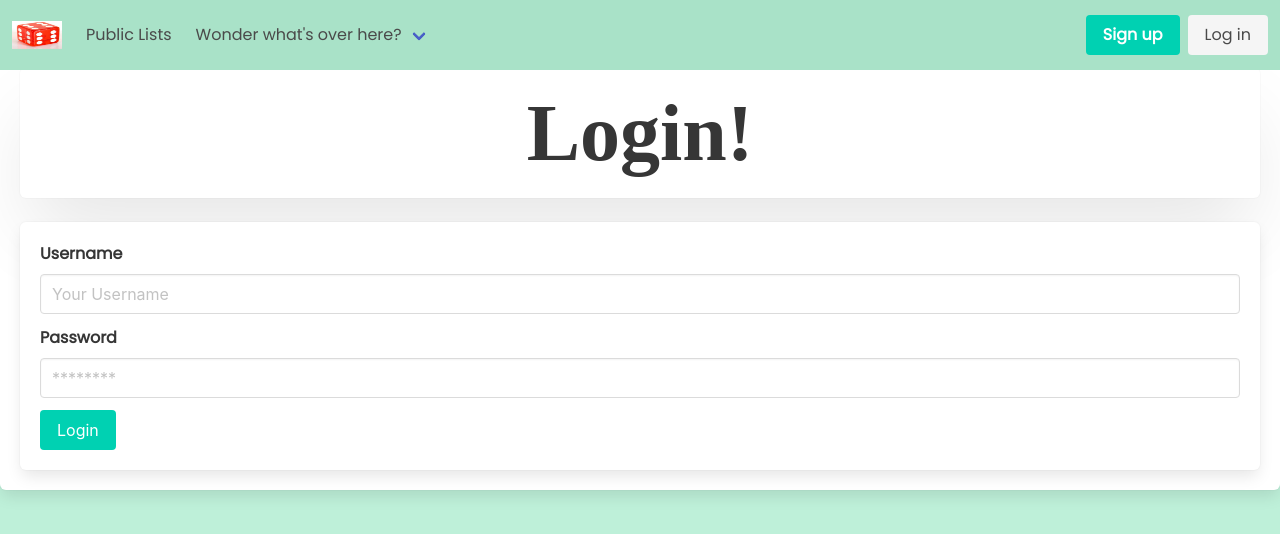
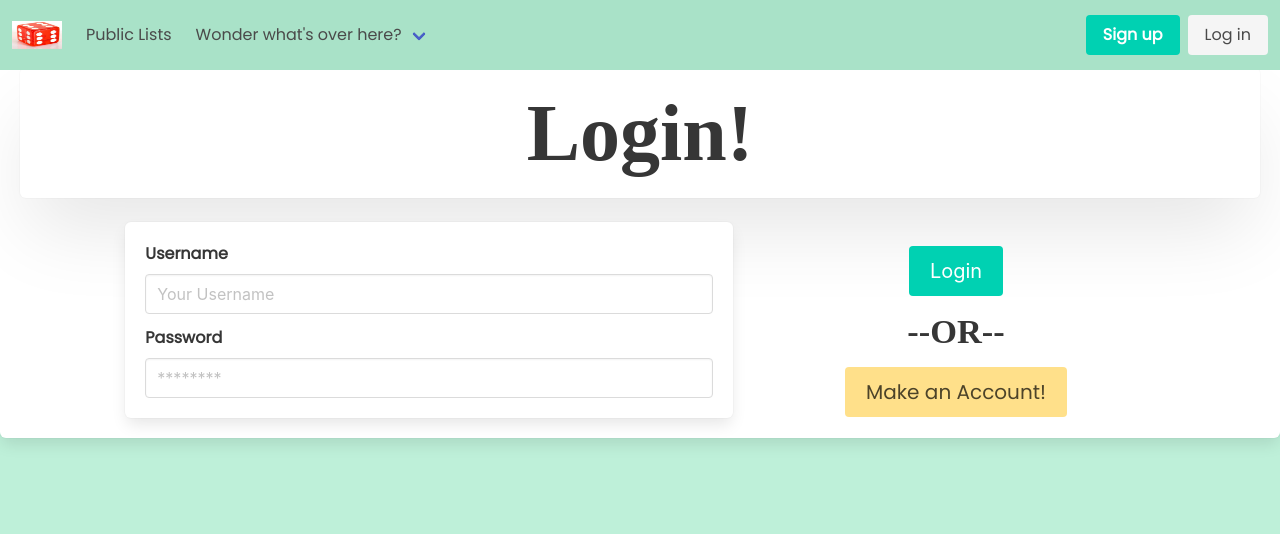
Before and after one commit to EyesackEl/the-ranDUMBizer, a React (Create React App) app in the folder client/: page /login in a window 1280 px wide. Shown: the top 534 px of the page. Built offline with nearby package versions, Linux system fonts and the light colour scheme; a web font is replaced by a local one.

Commit message:
formatted login/signup

```diff
--- a/client/package.json
+++ b/client/package.json
@@ -2,6 +2,7 @@
   "name": "the-randumbizer",
   "version": "0.1.0",
   "private": true,
+  "proxy": "http://localhost:3001",
   "dependencies": {
     "@apollo/client": "^3.5.8",
     "@testing-library/jest-dom": "^5.16.5",
@@ -9,6 +10,7 @@
     "@testing-library/user-event": "^13.5.0",
     "bulma": "^0.9.4",
     "graphql": "^16.6.0",
+    "jwt-decode": "^3.1.2",
     "react": "^18.2.0",
     "react-dom": "^18.2.0",
     "react-redux": "^8.0.2",
--- a/client/src/components/Home/index.jsx
+++ b/client/src/components/Home/index.jsx
@@ -20,7 +20,7 @@ export default function Home() {
             case 7:
             case 8:
             case 9:
-                return `Which <em>"x"</em> should I watch first?:`
+                return `Which ${(<em>"x"</em>)} should I watch first?:`;
             default:
                 return 'Too bored, but not bored enough to be productive? Search for a list:'
         }
--- a/client/src/components/Login_Signup/Login/index.jsx
+++ b/client/src/components/Login_Signup/Login/index.jsx
@@ -2,11 +2,9 @@ import React, { useState } from 'react';
 import { Link } from 'react-router-dom';
 import { useMutation } from '@apollo/client';
 import { LOGIN_USER } from '../../../utils/mutations';
-
-// import Auth from '../../../utils/auth';
+import Auth from '../../../utils/auth';
 
 export default function Login() {
-
   // state hooks for user data and mutation hook for login check
   const [formState, setFormState] = useState({ username: '', password: '' });
   const [login, { error, data }] = useMutation(LOGIN_USER);
@@ -30,7 +28,7 @@ export default function Login() {
         variables: { ...formState },
       });
 
-      // Auth.login(data.login.token);
+      Auth.login(data.login.token);
     } catch (e) {
       console.error(e);
     }
@@ -45,13 +43,16 @@ export default function Login() {
   return (
     <div className='content box'>
       <h1 className='has-text-centered block box'> Login! </h1>
-      <div className='columns'>
-        <div className='column'>
-          <form className='box block' onSubmit={handleFormSubmit}>
+      <form className='columns is-centered' onSubmit={handleFormSubmit}>
+        <div className='column is-1' />
+
+        <div className='column is-half'>
+          <div className='box block'>
             <div class='field'>
               <label class='label'>Username</label>
               <div class='control'>
-                <input class='input'
+                <input
+                  class='input'
                   type='username'
                   placeholder='Your Username'
                   name='username'
@@ -64,7 +65,8 @@ export default function Login() {
             <div class='field'>
               <label class='label'>Password</label>
               <div class='control'>
-                <input class='input'
+                <input
+                  class='input'
                   type='password'
                   name='password'
                   placeholder='********'
@@ -73,10 +75,19 @@ export default function Login() {
                 />
               </div>
             </div>
-            <button className='button is-primary' type='submit'>Login</button>
-          </form>
           </div>
         </div>
+        <div className='mt-5 column is-vcentered has-text-centered'>
+          <button className='button is-medium is-primary' type='submit'>
+            Login
+          </button>
+          <h4 className='my-4'>--OR--</h4>
+          <a className='button is-medium is-warning' href='signup'>
+            Make an Account!
+          </a>
+        </div>
+        <div className='column is-1' />
+      </form>
     </div>
   );
 }
--- a/client/src/components/Login_Signup/Signup/index.jsx
+++ b/client/src/components/Login_Signup/Signup/index.jsx
@@ -3,9 +3,11 @@ import React, { UseState } from 'react';
 export default function Signup() {
   return (
     <div className='content box'>
-      <h1 className='has-text-centered block box'> Signup! </h1>
-      <div className='columns is-centered'>
+      <h1 className='has-text-centered block box'> Sign Up! </h1>
+
+      <form className='columns is-centered'>
         <div className='column is-1' />
+
         <div className='column is-half'>
           <div className='box block'>
             <div className='field'>
@@ -46,10 +48,13 @@ export default function Signup() {
         <div className='column is-vcentered has-text-centered'>
           <button className='button is-medium is-primary mt-6'>Sign Up</button>
           <h4 className='my-4'>-- OR --</h4>
-          <button className='button is-medium is-warning mb-4'>Log In</button>
+          <a className='button is-medium is-warning mb-4' href='/login'>
+            Log In
+          </a>
         </div>
+
         <div className='column is-1' />
-      </div>
+      </form>
     </div>
   );
 }
--- a/client/src/components/Navbar/index.jsx
+++ b/client/src/components/Navbar/index.jsx
@@ -62,33 +62,14 @@ export default function Navbar({ loggedIn }) {
           <div className='navbar-item'>
             {state.isLoggedIn ? (
               <div className='buttons'>
-                <a
-                  className='button is-danger'
-                  onClick={() => {
-                    dispatch({
-                      type: UPDATE_LOGGED_IN,
-                      isLoggedIn: false,
-                    });
-                  }}
-                >
-                  Log Out
-                </a>
+                <a className='button is-danger'>Log Out</a>
               </div>
             ) : (
               <div className='buttons'>
                 <a className='button is-primary' href='/signup'>
                   <strong>Sign up</strong>
                 </a>
-                <a
-                  className='button is-light'
-                  onClick={() => {
-                    dispatch({
-                      type: UPDATE_LOGGED_IN,
-                      isLoggedIn: true,
-                    });
-                  }}
-                  href='/login'
-                >
+                <a className='button is-light' href='/login'>
                   Log in
                 </a>
               </div>
--- a/client/src/utils/GlobalState.jsx
+++ b/client/src/utils/GlobalState.jsx
@@ -6,7 +6,7 @@ const { Provider } = AppContext;
 
 const AppProvider = ({ value = [], ...props }) => {
   const [state, dispatch] = useAppReducer({
-    isLoggedIn: false,
+    isLoggedIn: localStorage.getItem('id_token'),
   });
 
   return <Provider value={[state, dispatch]} {...props} />;
```
Lines whose indentation alone changed are shown as unchanged.
